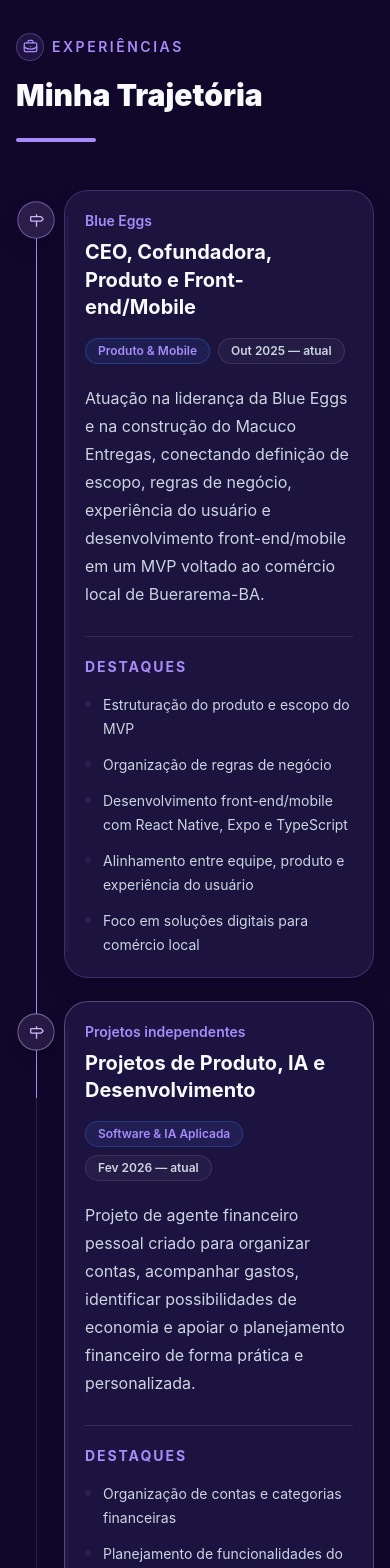
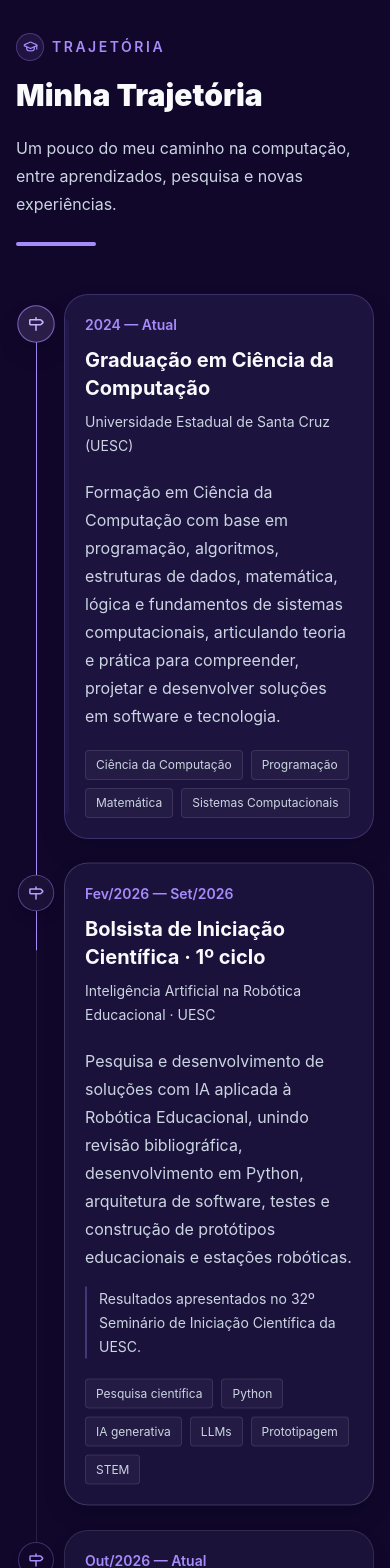
Before and after one commit to anepaixao/portfolio-ane-paixao, a React (Vite) app: page / in a window 390 px wide. Shown: the part 6580-8148 px from the top of the page. Built offline with nearby package versions, Linux system fonts and the light colour scheme.

Commit message:
feat(experience): redesign career trajectory timeline

```diff
--- a/src/components/layout/Header.tsx
+++ b/src/components/layout/Header.tsx
@@ -13,7 +13,7 @@ const navItems = [
   { label: 'Sobre', href: '#sobre' },
   { label: 'Processo', href: '#processo' },
   { label: 'Projetos', href: '#projetos' },
-  { label: 'Experiências', href: '#experiencias' },
+  { label: 'Trajetória', href: '#experiencias' },
   { label: 'Habilidades', href: '#habilidades' },
   { label: 'Currículo', href: '#curriculo' },
   { label: 'Contato', href: '#contato' },
--- a/src/components/sections/Experience.tsx
+++ b/src/components/sections/Experience.tsx
@@ -5,7 +5,7 @@ import {
   useTransform,
 } from 'framer-motion';
 import type { MotionValue } from 'framer-motion';
-import { BriefcaseBusiness, Milestone } from 'lucide-react';
+import { GraduationCap, Milestone } from 'lucide-react';
 import { useRef } from 'react';
 import { experiences } from '../../data/experiences';
 
@@ -36,9 +36,9 @@ export function Experience() {
           <p className="text-sm font-semibold uppercase tracking-[0.18em] text-portfolio-lilac">
             <span className="inline-flex items-center gap-2">
               <span className="grid size-7 place-items-center rounded-full border border-portfolio-lilac/30 bg-portfolio-lilac/10">
-                <BriefcaseBusiness aria-hidden="true" size={15} />
+                <GraduationCap aria-hidden="true" size={15} />
               </span>
-              Experiências
+              Trajetória
             </span>
           </p>
           <h2
@@ -47,6 +47,7 @@ export function Experience() {
           >
             Minha Trajetória
           </h2>
+          <p className="mt-5 text-base leading-7 text-portfolio-muted">Um pouco do meu caminho na computação, entre aprendizados, pesquisa e novas experiências.</p>
           <div className="mt-6 h-1 w-20 rounded-full bg-portfolio-lilac" />
         </div>
 
@@ -68,7 +69,7 @@ export function Experience() {
             <ExperienceTimelineItem
               experience={experience}
               index={index}
-              key={`${experience.organization}-${experience.role}`}
+              key={`${experience.institution}-${experience.title}`}
               prefersReducedMotion={Boolean(prefersReducedMotion)}
               progress={scrollYProgress}
             />
@@ -94,9 +95,9 @@ function ExperienceTimelineItem({
   ];
   const nodeScale = useTransform(progress, inputRange, [1, 1.1, 1.04]);
   const nodeBorderColor = useTransform(progress, inputRange, [
-    'rgba(255,255,255,0.14)',
-    'rgba(167,139,250,0.82)',
-    'rgba(167,139,250,0.52)',
+    'rgba(167,139,250,0.3)',
+    'rgba(167,139,250,0.9)',
+    'rgba(167,139,250,0.65)',
   ]);
   const nodeBackground = useTransform(progress, inputRange, [
     'rgba(16,7,43,1)',
@@ -135,7 +136,7 @@ function ExperienceTimelineItem({
     <motion.article
       className="relative lg:grid lg:grid-cols-[3rem_1fr] lg:gap-6 lg:pb-8"
       initial={prefersReducedMotion ? false : { opacity: 0, x: 12, y: 10 }}
-      key={`${experience.organization}-${experience.role}`}
+      key={`${experience.institution}-${experience.title}`}
       transition={{ delay: prefersReducedMotion ? 0 : index * 0.08, duration: prefersReducedMotion ? 0 : 0.45 }}
       viewport={{ once: true, amount: 0.25 }}
       whileInView={prefersReducedMotion ? undefined : { opacity: 1, x: 0, y: 0 }}
@@ -148,7 +149,7 @@ function ExperienceTimelineItem({
               ? '#2a1d47'
               : nodeBackground,
             borderColor: prefersReducedMotion
-              ? 'rgba(167,139,250,0.52)'
+              ? 'rgba(167,139,250,0.65)'
               : nodeBorderColor,
             boxShadow: prefersReducedMotion
               ? '0 10px 20px rgba(0,0,0,0.14)'
@@ -157,7 +158,7 @@ function ExperienceTimelineItem({
             scale: prefersReducedMotion ? 1 : nodeScale,
           }}
         >
-          <Milestone aria-hidden="true" size={15} />
+          <Milestone aria-hidden="true" size={16} strokeWidth={2.25} />
         </motion.span>
       </div>
 
@@ -181,46 +182,24 @@ function ExperienceTimelineItem({
           className="absolute z-0 bottom-6 left-0 top-6 w-1 rounded-r-full bg-portfolio-lilac/10"
           style={{ opacity: prefersReducedMotion ? 0.48 : accentOpacity }}
         />
-        <div className="flex flex-wrap items-start justify-between gap-4">
-          <div>
-            <p className="text-sm font-semibold text-portfolio-lilac">
-              {experience.organization}
-            </p>
-            <h3 className="mt-2 text-xl font-bold leading-snug text-portfolio-text sm:text-2xl">
-              {experience.role}
-            </h3>
-          </div>
-
-          <div className="flex flex-wrap gap-2">
-            <span className="rounded-full border border-portfolio-blue/30 bg-portfolio-blue/10 px-3 py-1 text-xs font-semibold text-portfolio-lilac">
-              {experience.type}
-            </span>
-            <span className="rounded-full border border-white/10 bg-white/[0.04] px-3 py-1 text-xs font-semibold text-portfolio-muted">
-              {experience.period}
-            </span>
-          </div>
-        </div>
-
-        <p className="mt-5 leading-7 text-portfolio-muted">
-          {experience.description}
-        </p>
-
-        <div className="mt-7 border-t border-white/10 pt-5">
-          <p className="text-sm font-bold uppercase tracking-[0.14em] text-portfolio-lilac">
-            Destaques
+        <p className="text-sm font-semibold text-portfolio-lilac">{experience.period}</p>
+        <h3 className="mt-3 text-xl font-bold leading-snug text-portfolio-text sm:text-2xl">
+          {experience.title}
+        </h3>
+        <p className="mt-2 text-sm leading-6 text-portfolio-muted">{experience.institution}</p>
+        <p className="mt-5 leading-7 text-portfolio-muted">{experience.description}</p>
+        {experience.note && (
+          <p className="mt-4 border-l-2 border-portfolio-lilac/30 pl-3 text-sm leading-6 text-portfolio-muted">
+            {experience.note}
           </p>
-          <ul className="mt-4 grid gap-3 sm:grid-cols-2">
-            {experience.highlights.map((highlight) => (
-              <li
-                className="flex gap-3 text-sm leading-6 text-portfolio-muted"
-                key={`${experience.organization}-${highlight}`}
-              >
-                <span className="mt-2 size-1.5 shrink-0 rounded-full bg-portfolio-lilac/10" />
-                <span>{highlight}</span>
-              </li>
-            ))}
-          </ul>
-        </div>
+        )}
+        <ul className="mt-5 flex flex-wrap gap-2">
+          {experience.tags.map((tag) => (
+            <li key={tag} className="max-w-full break-words rounded border border-white/10 bg-white/[0.04] px-2.5 py-1 text-xs leading-5 text-portfolio-muted">
+              {tag}
+            </li>
+          ))}
+        </ul>
       </motion.div>
     </motion.article>
   );
--- a/src/data/experiences.ts
+++ b/src/data/experiences.ts
@@ -1,56 +1,33 @@
 export type Experience = {
-  role: string;
-  organization: string;
   period: string;
+  title: string;
+  institution: string;
   description: string;
-  highlights: string[];
-  type: string;
+  note?: string;
+  tags: string[];
 };
 
 export const experiences: Experience[] = [
   {
-    role: 'CEO, Cofundadora, Produto e Front-end/Mobile',
-    organization: 'Blue Eggs',
-    period: 'Out 2025 — atual',
-    description:
-      'Atuação na liderança da Blue Eggs e na construção do Macuco Entregas, conectando definição de escopo, regras de negócio, experiência do usuário e desenvolvimento front-end/mobile em um MVP voltado ao comércio local de Buerarema-BA.',
-    highlights: [
-      'Estruturação do produto e escopo do MVP',
-      'Organização de regras de negócio',
-      'Desenvolvimento front-end/mobile com React Native, Expo e TypeScript',
-      'Alinhamento entre equipe, produto e experiência do usuário',
-      'Foco em soluções digitais para comércio local',
-    ],
-    type: 'Produto & Mobile',
+    period: '2024 — Atual',
+    title: 'Graduação em Ciência da Computação',
+    institution: 'Universidade Estadual de Santa Cruz (UESC)',
+    description: 'Formação em Ciência da Computação com base em programação, algoritmos, estruturas de dados, matemática, lógica e fundamentos de sistemas computacionais, articulando teoria e prática para compreender, projetar e desenvolver soluções em software e tecnologia.',
+    tags: ['Ciência da Computação', 'Programação', 'Matemática', 'Sistemas Computacionais'],
   },
   {
-    role: 'Projetos de Produto, IA e Desenvolvimento',
-organization: 'Projetos independentes',
-    period: 'Fev 2026 — atual',
-    description:
-      'Projeto de agente financeiro pessoal criado para organizar contas, acompanhar gastos, identificar possibilidades de economia e apoiar o planejamento financeiro de forma prática e personalizada.',
-    highlights: [
-      'Organização de contas e categorias financeiras',
-      'Planejamento de funcionalidades do agente',
-      'Foco em usabilidade e clareza das informações',
-      'Aplicação de produto digital a um problema real',
-      'Estruturação inicial de solução com IA aplicada',
-    ],
-    type: 'Software & IA Aplicada',
+    period: 'Fev/2026 — Set/2026',
+    title: 'Bolsista de Iniciação Científica · 1º ciclo',
+    institution: 'Inteligência Artificial na Robótica Educacional · UESC',
+    description: 'Pesquisa e desenvolvimento de soluções com IA aplicada à Robótica Educacional, unindo revisão bibliográfica, desenvolvimento em Python, arquitetura de software, testes e construção de protótipos educacionais e estações robóticas.',
+    note: 'Resultados apresentados no 32º Seminário de Iniciação Científica da UESC.',
+    tags: ['Pesquisa científica', 'Python', 'IA generativa', 'LLMs', 'Prototipagem', 'STEM'],
   },
   {
-    role: 'Pesquisadora',
-    organization: 'UESC',
-    period: 'Fev 2026 — atual',
-    description:
-      'Projeto de iniciação científica sobre o uso de inteligência artificial na robótica educacional, investigando potencialidades, desafios e aplicações no contexto da educação STEM.',
-    highlights: [
-      'Pesquisa em IA aplicada',
-      'Análise comparativa de ferramentas',
-      'Revisão bibliográfica',
-      'Escrita e comunicação técnica',
-      'Investigação sobre educação STEM',
-    ],
-    type: 'Pesquisa Acadêmica',
+    period: 'Out/2026 — Atual',
+    title: 'Iniciação Científica · 2º ciclo',
+    institution: 'IA aplicada e desenvolvimento de protótipos educacionais · UESC',
+    description: 'Continuidade da pesquisa, com evolução do software e da arquitetura, desenvolvimento em Python, integração entre componentes computacionais e físicos e construção de novos protótipos educacionais para o ensino de Matemática.',
+    tags: ['Python', 'Arquitetura de software', 'IA aplicada', 'Prototipagem'],
   },
 ];
```
